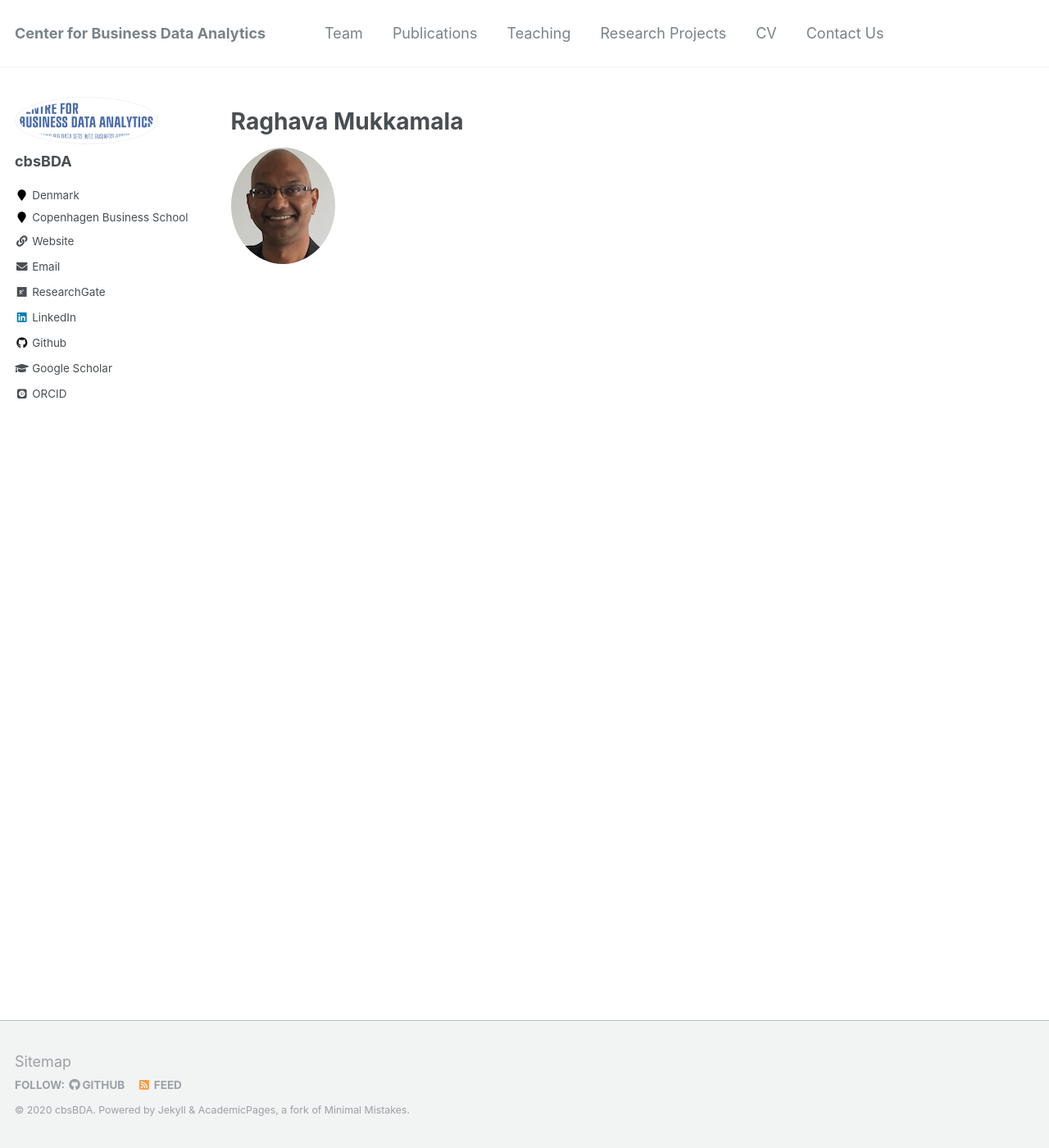
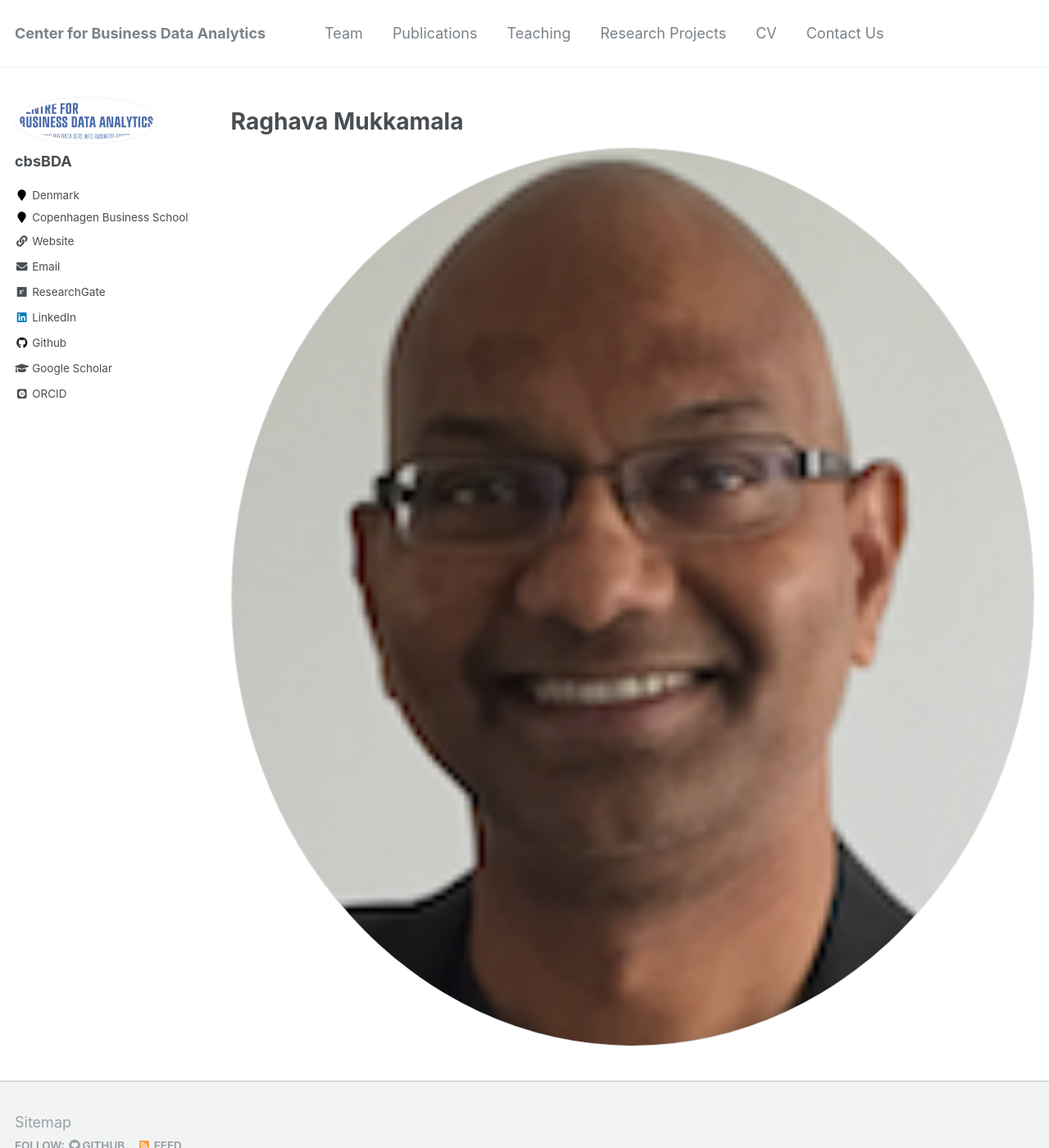
Before and after one commit to cbsBDA/cbsBDA-homepage, a Jekyll site: the page built from _pages/team.md, in a window 1280 px wide and 1400 px high. Shown: the whole window at 82% size. Built offline with Jekyll 4.4.1, drawn with Linux system fonts in a browser that asks for light colours; some web fonts are replaced.

Commit message:
Update _custom.scss

```diff
--- a/_sass/_custom.scss
+++ b/_sass/_custom.scss
@@ -1,3 +1,5 @@
 .avatar img{
   border-radius: 50%;
+  border: 1px solid #ddd;
+  width:100%;
 }
```
